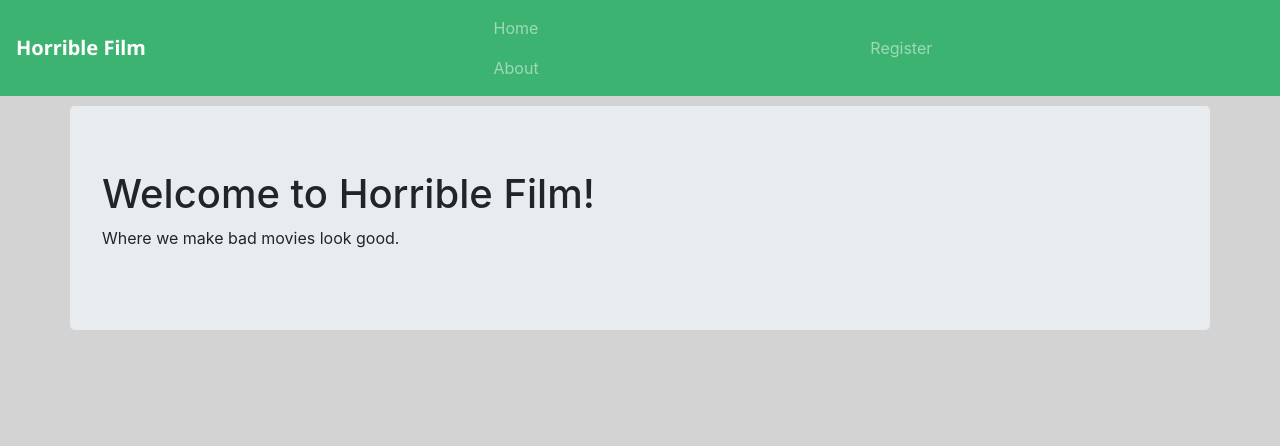
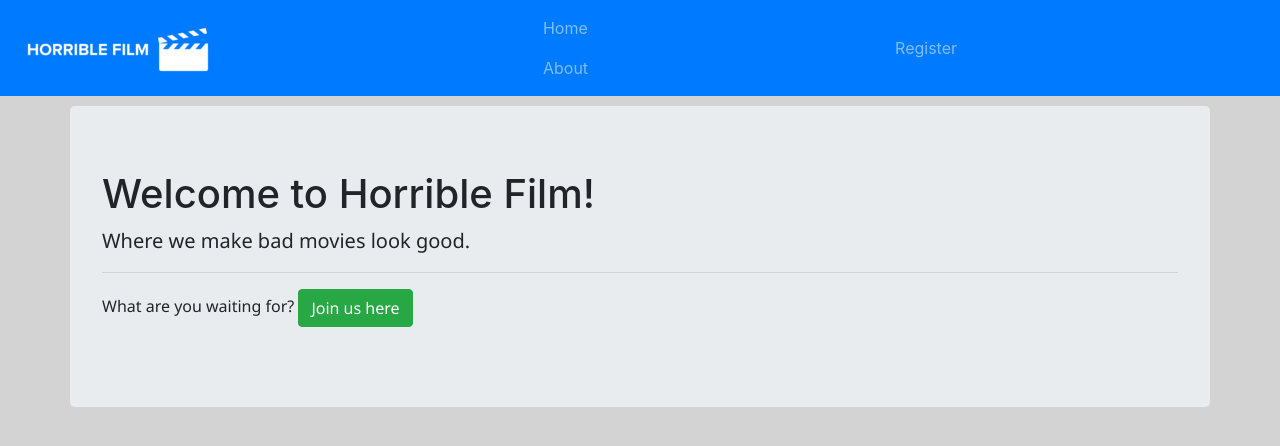
Before and after one commit to Logangster/HorribleFilm, a Django app: page / in a window 1280 px wide. Shown: the top 446 px of the page. Run offline with Django 3.2, Linux system fonts and the light colour scheme; some libraries are stand-ins or nearby versions.

Commit message:
Added a logo and amended the style/font

```diff
--- a/horriblefilm/static/css/main.css
+++ b/horriblefilm/static/css/main.css
@@ -1,7 +1,17 @@
  body {
      background: lightgrey;
+ }
+
+ p {
+          font-family: 'Noto Sans'
  }
 
  .navbar {
      margin-bottom: 10px;
  }
+
+
+  .navbar-brand img {
+      margin-top: -20px;
+      margin-bottom: -20px;
+ }
--- a/horriblefilm/templates/base.html
+++ b/horriblefilm/templates/base.html
@@ -8,7 +8,7 @@
     {% load static from staticfiles %}
     <script src="https://ajax.googleapis.com/ajax/libs/jquery/2.2.4/jquery.min.js"></script>
     <link rel="stylesheet" href="https://cdn.rawgit.com/twbs/bootstrap/v4-dev/dist/css/bootstrap.css">
-    <link href='https://fonts.googleapis.com/css?family=Noto+Sans:700' rel='stylesheet' type='text/css'>
+    <link href='https://fonts.googleapis.com/css?family=Noto+Sans' rel='stylesheet' type='text/css'>
     <script src="https://cdn.rawgit.com/twbs/bootstrap/v4-dev/dist/js/bootstrap.js"></script>
     <link rel="stylesheet" href="{% static "css/main.css" %}">
 
@@ -17,8 +17,10 @@
 <body>
 
 <header>
-    <nav class="navbar navbar-dark" style="background-color: #3CB371">
-        <a class="navbar-brand" style="font-family: 'Noto Sans'" href="{% url "home" %}">Horrible Film</a>
+    <nav class="navbar navbar-dark bg-primary" >
+        <a class="navbar-brand" href="{% url "home" %}">
+            <img src="{% static "img/logo.png" %}">
+        </a>
         <ul class="nav navbar-nav">
             <li class="nav-item">
                 <a class="nav-link" href="{% url "home" %}">Home <span class="sr-only">(current)</span></a>
--- a/horriblefilm/templates/index.html
+++ b/horriblefilm/templates/index.html
@@ -3,6 +3,9 @@
 {% block content %}
     <div class="container jumbotron">
         <h1>Welcome to Horrible Film!</h1>
-        <p>Where we make bad movies look good.</p>
+        <p class="lead">Where we make bad movies look good.</p>
+
+        <hr/>
+        <p>What are you waiting for? <button src="{% url "registration_register" %}" class="btn btn-success">Join us here</button></p>
     </div>
 {% endblock content %}
```
Also changed, not shown: horriblefilm/static/img/logo.png (added).
